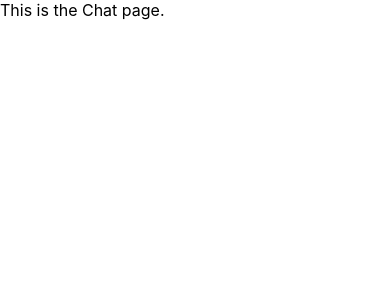
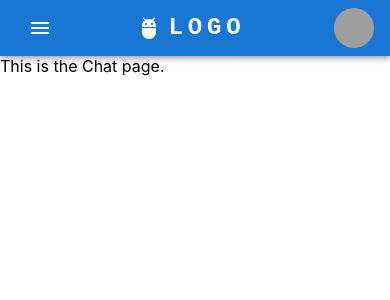
Before and after one commit to jielianglin/kampnagel-frontend, a React (Create React App) app in the folder kute-app/: page /chat in a window 390 px wide. Shown: the top 300 px of the page. Built offline with nearby package versions, Linux system fonts and the light colour scheme; grey boxes are pictures that could not be loaded.

Commit message:
implemented material-ui responsive navbar

```diff
--- a/kute-app/src/App.js
+++ b/kute-app/src/App.js
@@ -1,6 +1,7 @@
 import React from 'react';
 import { BrowserRouter as Router, Route, Routes } from 'react-router-dom';
 import Home from "./pages/Home";
+import ResponsiveAppBar from "./components/Nav-bar";
 import Chat from "./pages/Chat";
 import Events from "./pages/Events";
 import Friends from "./pages/Friends";
@@ -10,6 +11,7 @@
   return (
     <div>
       <Router>
+        <ResponsiveAppBar />
         <Routes>
           <Route exact path="/" element={<Home />} />
           <Route exact path="/chat" element={<Chat />} />
--- a/kute-app/src/components/Nav-bar.js
+++ b/kute-app/src/components/Nav-bar.js
@@ -0,0 +1,162 @@
+import * as React from 'react';
+import AppBar from '@mui/material/AppBar';
+import Box from '@mui/material/Box';
+import Toolbar from '@mui/material/Toolbar';
+import IconButton from '@mui/material/IconButton';
+import Typography from '@mui/material/Typography';
+import Menu from '@mui/material/Menu';
+import MenuIcon from '@mui/icons-material/Menu';
+import Container from '@mui/material/Container';
+import Avatar from '@mui/material/Avatar';
+import Button from '@mui/material/Button';
+import Tooltip from '@mui/material/Tooltip';
+import MenuItem from '@mui/material/MenuItem';
+import AdbIcon from '@mui/icons-material/Adb';
+
+const pages = ['Products', 'Pricing', 'Blog'];
+const settings = ['Profile', 'Account', 'Dashboard', 'Logout'];
+
+const ResponsiveAppBar = () => {
+    const [anchorElNav, setAnchorElNav] = React.useState(null);
+    const [anchorElUser, setAnchorElUser] = React.useState(null);
+
+    const handleOpenNavMenu = (event) => {
+        setAnchorElNav(event.currentTarget);
+    };
+    const handleOpenUserMenu = (event) => {
+        setAnchorElUser(event.currentTarget);
+    };
+
+    const handleCloseNavMenu = () => {
+        setAnchorElNav(null);
+    };
+
+    const handleCloseUserMenu = () => {
+        setAnchorElUser(null);
+    };
+
+    return (
+        <AppBar position="static">
+            <Container maxWidth="xl">
+                <Toolbar disableGutters>
+                    <AdbIcon sx={{ display: { xs: 'none', md: 'flex' }, mr: 1 }} />
+                    <Typography
+                        variant="h6"
+                        noWrap
+                        component="a"
+                        href="/"
+                        sx={{
+                            mr: 2,
+                            display: { xs: 'none', md: 'flex' },
+                            fontFamily: 'monospace',
+                            fontWeight: 700,
+                            letterSpacing: '.3rem',
+                            color: 'inherit',
+                            textDecoration: 'none',
+                        }}
+                    >
+                        LOGO
+                    </Typography>
+
+                    <Box sx={{ flexGrow: 1, display: { xs: 'flex', md: 'none' } }}>
+                        <IconButton
+                            size="large"
+                            aria-label="account of current user"
+                            aria-controls="menu-appbar"
+                            aria-haspopup="true"
+                            onClick={handleOpenNavMenu}
+                            color="inherit"
+                        >
+                            <MenuIcon />
+                        </IconButton>
+                        <Menu
+                            id="menu-appbar"
+                            anchorEl={anchorElNav}
+                            anchorOrigin={{
+                                vertical: 'bottom',
+                                horizontal: 'left',
+                            }}
+                            keepMounted
+                            transformOrigin={{
+                                vertical: 'top',
+                                horizontal: 'left',
+                            }}
+                            open={Boolean(anchorElNav)}
+                            onClose={handleCloseNavMenu}
+                            sx={{
+                                display: { xs: 'block', md: 'none' },
+                            }}
+                        >
+                            {pages.map((page) => (
+                                <MenuItem key={page} onClick={handleCloseNavMenu}>
+                                    <Typography textAlign="center">{page}</Typography>
+                                </MenuItem>
+                            ))}
+                        </Menu>
+                    </Box>
+                    <AdbIcon sx={{ display: { xs: 'flex', md: 'none' }, mr: 1 }} />
+                    <Typography
+                        variant="h5"
+                        noWrap
+                        component="a"
+                        href=""
+                        sx={{
+                            mr: 2,
+                            display: { xs: 'flex', md: 'none' },
+                            flexGrow: 1,
+                            fontFamily: 'monospace',
+                            fontWeight: 700,
+                            letterSpacing: '.3rem',
+                            color: 'inherit',
+                            textDecoration: 'none',
+                        }}
+                    >
+                        LOGO
+                    </Typography>
+                    <Box sx={{ flexGrow: 1, display: { xs: 'none', md: 'flex' } }}>
+                        {pages.map((page) => (
+                            <Button
+                                key={page}
+                                onClick={handleCloseNavMenu}
+                                sx={{ my: 2, color: 'white', display: 'block' }}
+                            >
+                                {page}
+                            </Button>
+                        ))}
+                    </Box>
+
+                    <Box sx={{ flexGrow: 0 }}>
+                        <Tooltip title="Open settings">
+                            <IconButton onClick={handleOpenUserMenu} sx={{ p: 0 }}>
+                                <Avatar alt="Remy Sharp" src="/static/images/avatar/2.jpg" />
+                            </IconButton>
+                        </Tooltip>
+                        <Menu
+                            sx={{ mt: '45px' }}
+                            id="menu-appbar"
+                            anchorEl={anchorElUser}
+                            anchorOrigin={{
+                                vertical: 'top',
+                                horizontal: 'right',
+                            }}
+                            keepMounted
+                            transformOrigin={{
+                                vertical: 'top',
+                                horizontal: 'right',
+                            }}
+                            open={Boolean(anchorElUser)}
+                            onClose={handleCloseUserMenu}
+                        >
+                            {settings.map((setting) => (
+                                <MenuItem key={setting} onClick={handleCloseUserMenu}>
+                                    <Typography textAlign="center">{setting}</Typography>
+                                </MenuItem>
+                            ))}
+                        </Menu>
+                    </Box>
+                </Toolbar>
+            </Container>
+        </AppBar>
+    );
+};
+export default ResponsiveAppBar;
```
